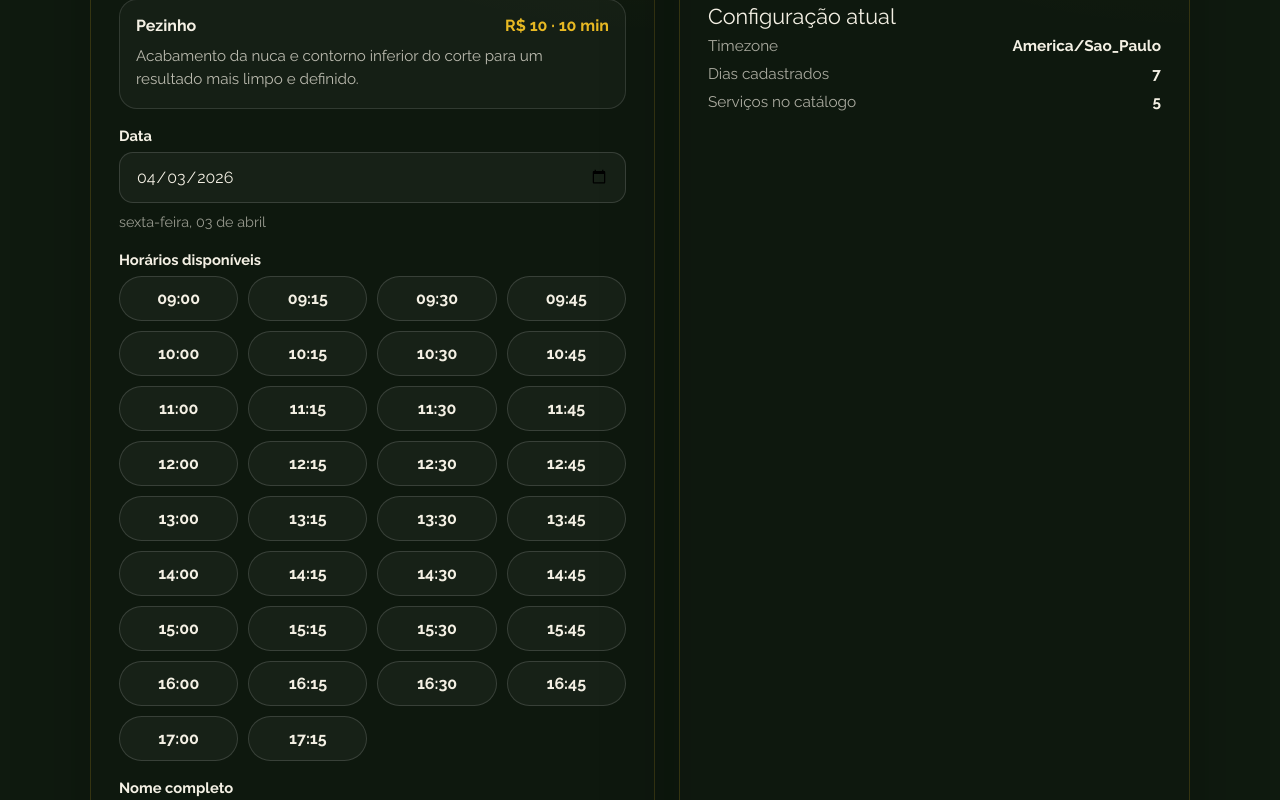
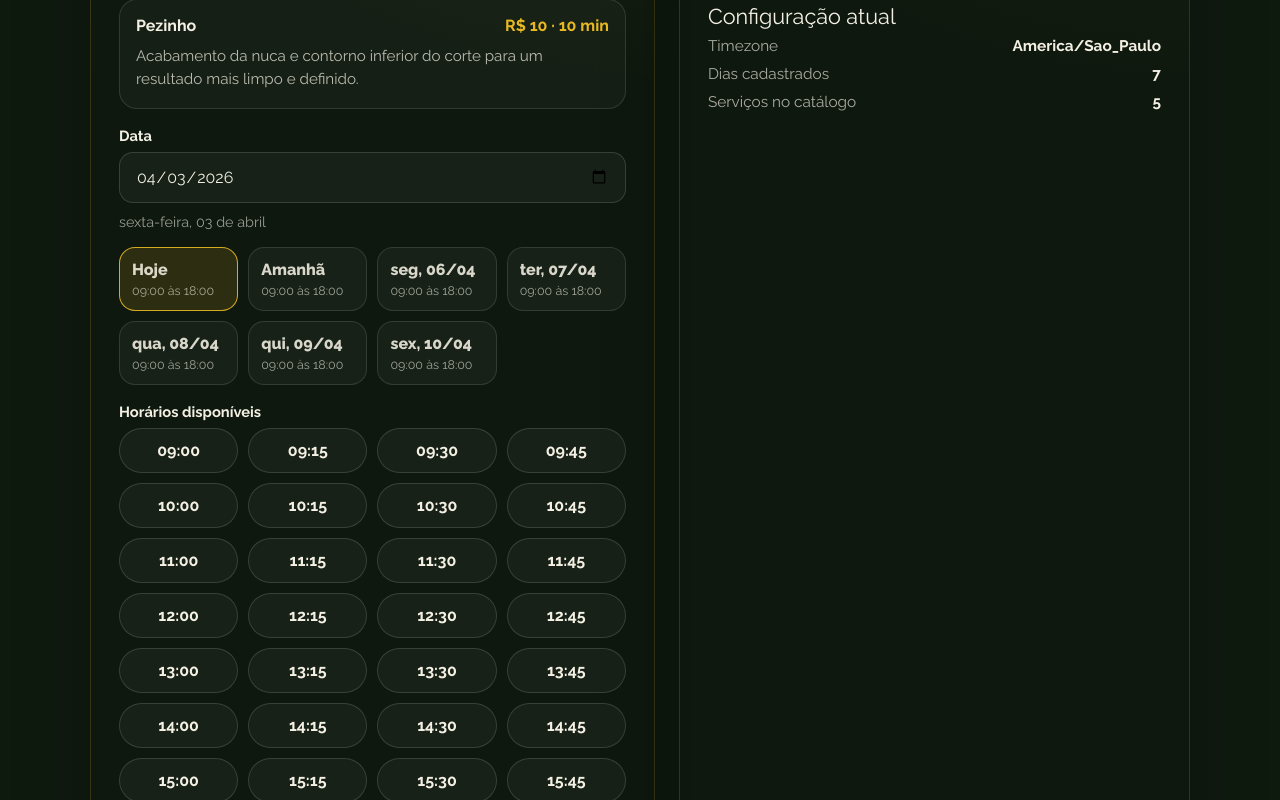
Before and after one commit to jonathanatss/pedro-lucas-barber, a Next.js app in the folder web/: page /agendar in a window 1280 px wide. Shown: the part 1000-1800 px from the top of the page. Built offline with nearby package versions, Linux system fonts and the light colour scheme; no server answers; a web font is replaced by a local one.

Commit message:
feat: melhora selecao de datas no agendamento

```diff
--- a/web/components/booking/BookingExperience.module.css
+++ b/web/components/booking/BookingExperience.module.css
@@ -182,6 +182,49 @@
   line-height: 1.5;
 }
 
+.quickDateGrid {
+  display: grid;
+  grid-template-columns: repeat(auto-fill, minmax(118px, 1fr));
+  gap: 10px;
+  margin-top: 6px;
+}
+
+.quickDateButton {
+  display: grid;
+  gap: 4px;
+  border: 1px solid rgba(255, 255, 255, 0.12);
+  border-radius: 16px;
+  padding: 12px;
+  background: rgba(255, 255, 255, 0.04);
+  color: rgba(244, 240, 228, 0.88);
+  cursor: pointer;
+  font: inherit;
+  text-align: left;
+  transition:
+    background 0.18s ease,
+    border-color 0.18s ease,
+    transform 0.18s ease;
+}
+
+.quickDateButton span {
+  font-weight: 800;
+}
+
+.quickDateButton small {
+  color: rgba(244, 240, 228, 0.62);
+  font-size: 0.78rem;
+}
+
+.quickDateButton:hover {
+  transform: translateY(-1px);
+  border-color: rgba(232, 185, 35, 0.52);
+}
+
+.quickDateButtonSelected {
+  border-color: rgba(232, 185, 35, 0.9);
+  background: rgba(232, 185, 35, 0.14);
+}
+
 .note {
   border-radius: 16px;
   padding: 14px 16px;
--- a/web/components/booking/BookingExperience.tsx
+++ b/web/components/booking/BookingExperience.tsx
@@ -31,6 +31,12 @@ type BookingFormState = {
   notes: string;
 };
 
+type QuickDateOption = {
+  date: string;
+  label: string;
+  meta: string;
+};
+
 function getTodayInTimezone(timezone: string) {
   return new Intl.DateTimeFormat("en-CA", {
     timeZone: timezone,
@@ -47,6 +53,72 @@ function formatDateForHumans(value: string, timezone: string) {
     day: "2-digit",
     month: "long",
   }).format(new Date(`${value}T12:00:00`));
+}
+
+function formatShortDateForHumans(value: string, timezone: string) {
+  return new Intl.DateTimeFormat("pt-BR", {
+    timeZone: timezone,
+    weekday: "short",
+    day: "2-digit",
+    month: "2-digit",
+  })
+    .format(new Date(`${value}T12:00:00`))
+    .replace(".", "");
+}
+
+function addDaysToIsoDate(value: string, days: number) {
+  const [year, month, day] = value.split("-").map(Number);
+  const date = new Date(Date.UTC(year, month - 1, day + days, 12));
+
+  return date.toISOString().slice(0, 10);
+}
+
+function getWeekdayFromIsoDate(value: string) {
+  const [year, month, day] = value.split("-").map(Number);
+
+  return new Date(Date.UTC(year, month - 1, day, 12)).getUTCDay();
+}
+
+function getInitialBookingDate(timezone: string, businessHours: BusinessHour[]) {
+  const today = getTodayInTimezone(timezone);
+
+  for (let offset = 0; offset <= 14; offset += 1) {
+    const candidate = addDaysToIsoDate(today, offset);
+    const weekday = getWeekdayFromIsoDate(candidate);
+    const businessHour = businessHours.find((item) => item.weekday === weekday);
+
+    if (businessHour && !businessHour.isClosed) {
+      return candidate;
+    }
+  }
+
+  return today;
+}
+
+function buildQuickDateOptions(
+  timezone: string,
+  businessHours: BusinessHour[],
+): QuickDateOption[] {
+  const today = getTodayInTimezone(timezone);
+  const options: QuickDateOption[] = [];
+
+  for (let offset = 0; offset <= 14 && options.length < 7; offset += 1) {
+    const candidate = addDaysToIsoDate(today, offset);
+    const weekday = getWeekdayFromIsoDate(candidate);
+    const businessHour = businessHours.find((item) => item.weekday === weekday);
+
+    if (!businessHour || businessHour.isClosed) {
+      continue;
+    }
+
+    options.push({
+      date: candidate,
+      label: offset === 0 ? "Hoje" : offset === 1 ? "Amanhã" : formatShortDateForHumans(candidate, timezone),
+      meta: `${businessHour.opensAt} às ${businessHour.closesAt}`,
+    });
+  }
+
+  return options;
 }
 
 function formatDateTime(value: string, timezone: string) {
@@ -99,7 +171,9 @@ export default function BookingExperience({
   timezone,
 }: BookingExperienceProps) {
   const [selectedServiceSlug, setSelectedServiceSlug] = useState(services[0]?.slug ?? "");
-  const [selectedDate, setSelectedDate] = useState(getTodayInTimezone(timezone));
+  const [selectedDate, setSelectedDate] = useState(() =>
+    getInitialBookingDate(timezone, businessHours),
+  );
   const [availability, setAvailability] = useState<AvailabilityResult | null>(null);
   const [availabilityError, setAvailabilityError] = useState<string | null>(null);
   const [selectedTime, setSelectedTime] = useState("");
@@ -117,6 +191,11 @@ export default function BookingExperience({
   const selectedService = useMemo(
     () => services.find((service) => service.slug === selectedServiceSlug) ?? services[0] ?? null,
     [selectedServiceSlug, services],
+  );
+
+  const quickDateOptions = useMemo(
+    () => buildQuickDateOptions(timezone, businessHours),
+    [businessHours, timezone],
   );
 
   const manualFallbackHref = useMemo(() => {
@@ -309,6 +388,27 @@ export default function BookingExperience({
                 <span className={styles.helper}>
                   {formatDateForHumans(selectedDate, timezone)}
                 </span>
+              ) : null}
+              {quickDateOptions.length ? (
+                <div className={styles.quickDateGrid} aria-label="Datas rápidas">
+                  {quickDateOptions.map((option) => {
+                    const isSelected = selectedDate === option.date;
+
+                    return (
+                      <button
+                        key={option.date}
+                        type="button"
+                        className={`${styles.quickDateButton} ${
+                          isSelected ? styles.quickDateButtonSelected : ""
+                        }`.trim()}
+                        onClick={() => setSelectedDate(option.date)}
+                      >
+                        <span>{option.label}</span>
+                        <small>{option.meta}</small>
+                      </button>
+                    );
+                  })}
+                </div>
               ) : null}
             </div>
 
```
